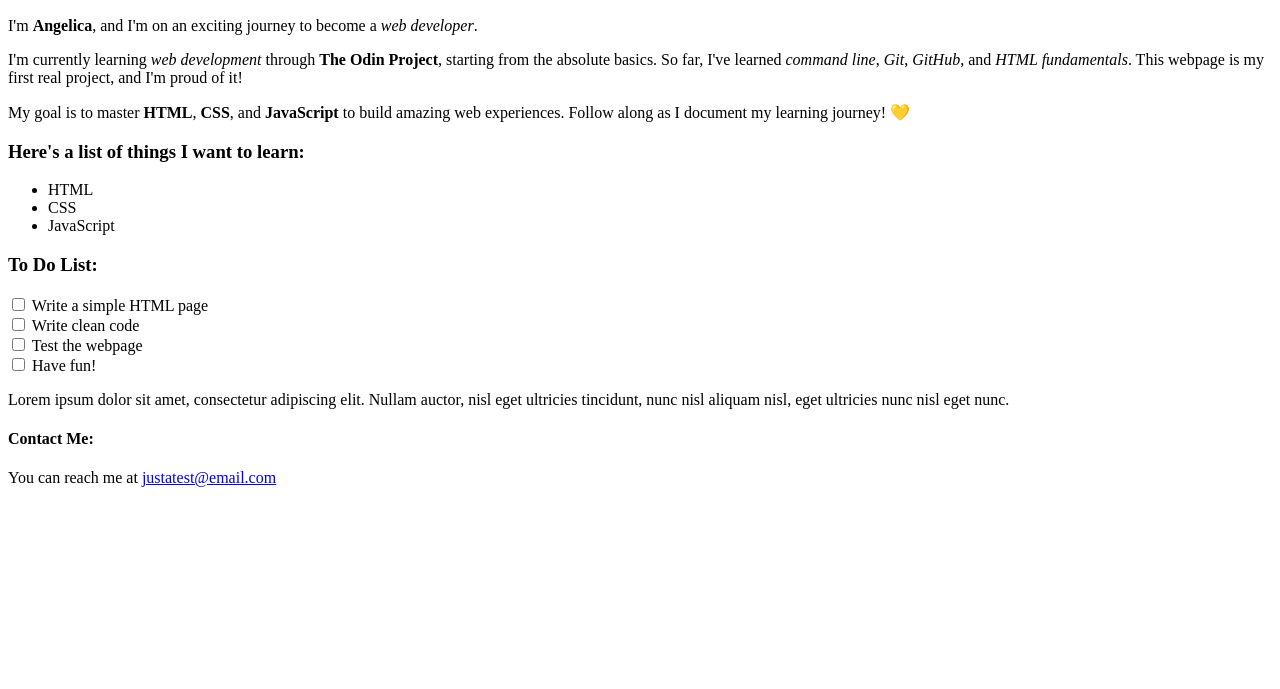
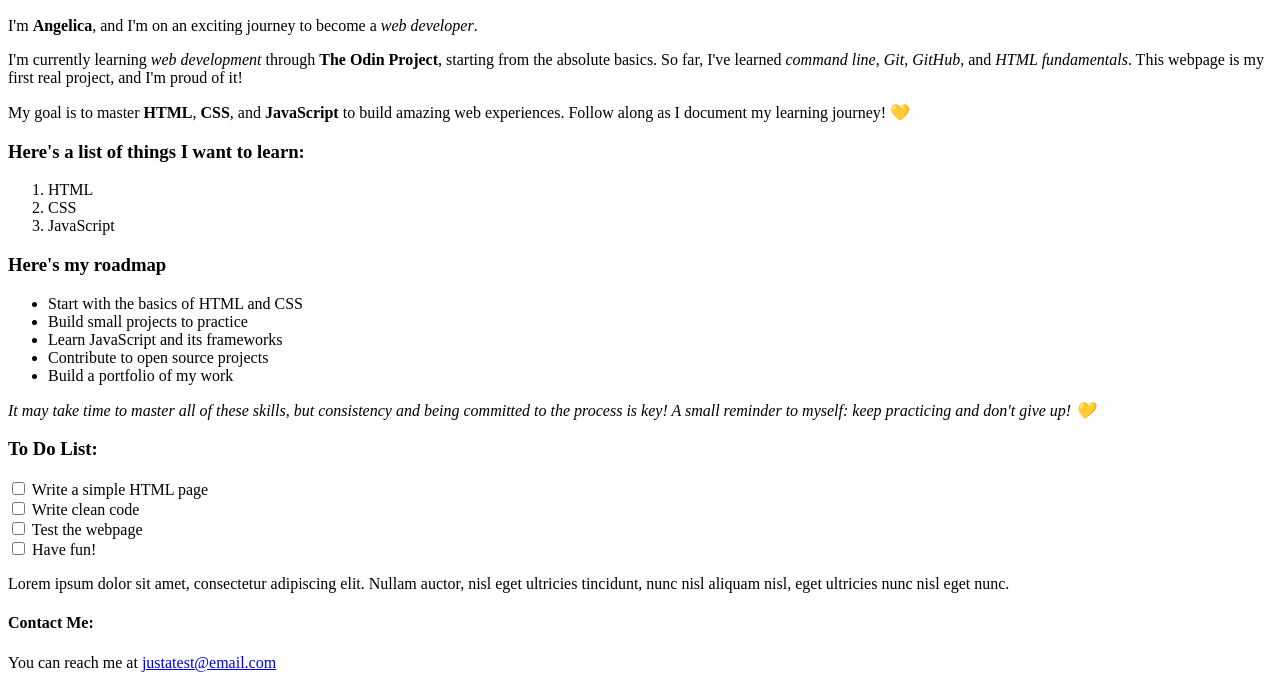
Before and after one commit to aglcmgr/My-First-Webpage, a plain HTML site: page index.html in a window 1280 px wide. Shown: the part 111-800 px from the top of the page. Drawn offline with Linux system fonts and the light colour scheme.

Commit message:
Added unordered and ordered list

```diff
--- a/index.html
+++ b/index.html
@@ -25,12 +25,25 @@
 
         <p>My goal is to master <strong>HTML</strong>, <strong>CSS</strong>, and <strong>JavaScript</strong> to build amazing web experiences. Follow along as I document my learning journey! 💛</p>
 
+        <!-- This is a list of the things I want to learn using ordered list of items. -->
     <h3>Here's a list of things I want to learn:</h3>
-        <ul>
+        <ol>
             <li>HTML</li>
             <li>CSS</li>
             <li>JavaScript</li>
+        </ol>
+
+        <!-- This is a list of my learning goals using the unordered list of items -->
+    <h3>Here's my roadmap</h3>
+        <ul>
+            <li>Start with the basics of HTML and CSS</li>
+            <li>Build small projects to practice</li>
+            <li>Learn JavaScript and its frameworks</li>
+            <li>Contribute to open source projects</li>
+            <li>Build a portfolio of my work</li>
         </ul>
+
+        <p><em>It may take time to master all of these skills, but consistency and being committed to the process is key! A small reminder to myself: keep practicing and don't give up! 💛</em></p>
 
     <!-- This is a simple to-do list -->
     <h3>To Do List:</h3>
@@ -51,7 +64,7 @@
             <label for="task4">Have fun!</label>
         </div>
 
-        <!-- This is a  sample Lorem Ipsum text -->
+        <!-- This is a  sample Lorem Ipsum text applied to the webpage -->
         <p>Lorem ipsum dolor sit amet, consectetur adipiscing elit. Nullam auctor, nisl eget ultricies tincidunt, nunc nisl aliquam nisl, eget ultricies nunc nisl eget nunc.</p>
 
     <!-- This is the contact information section -->
```
